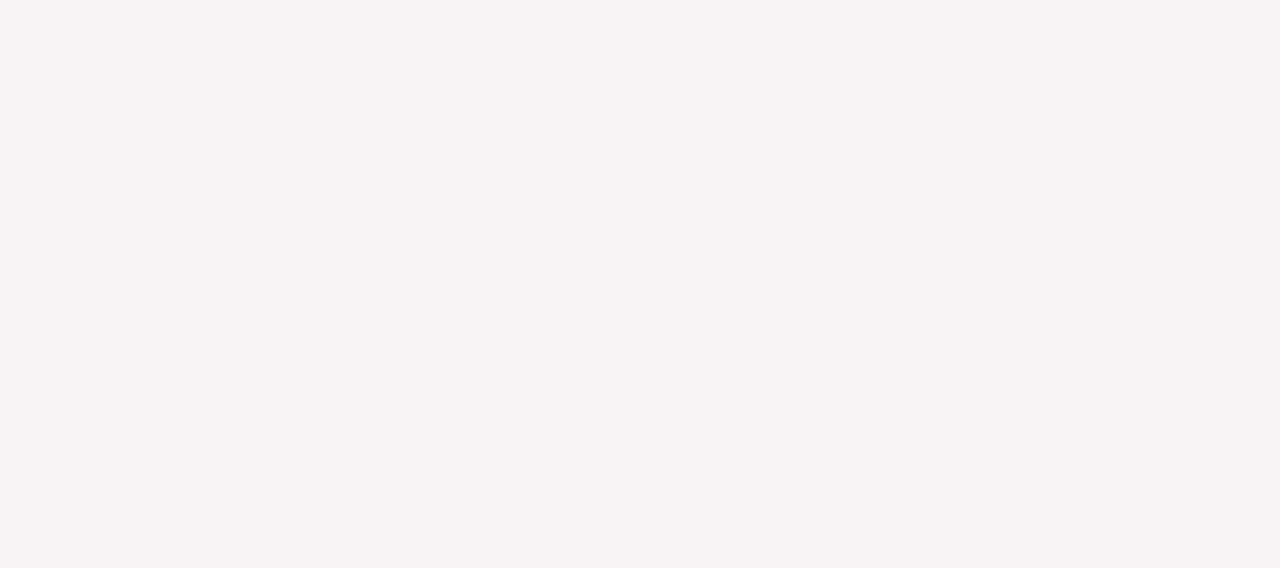
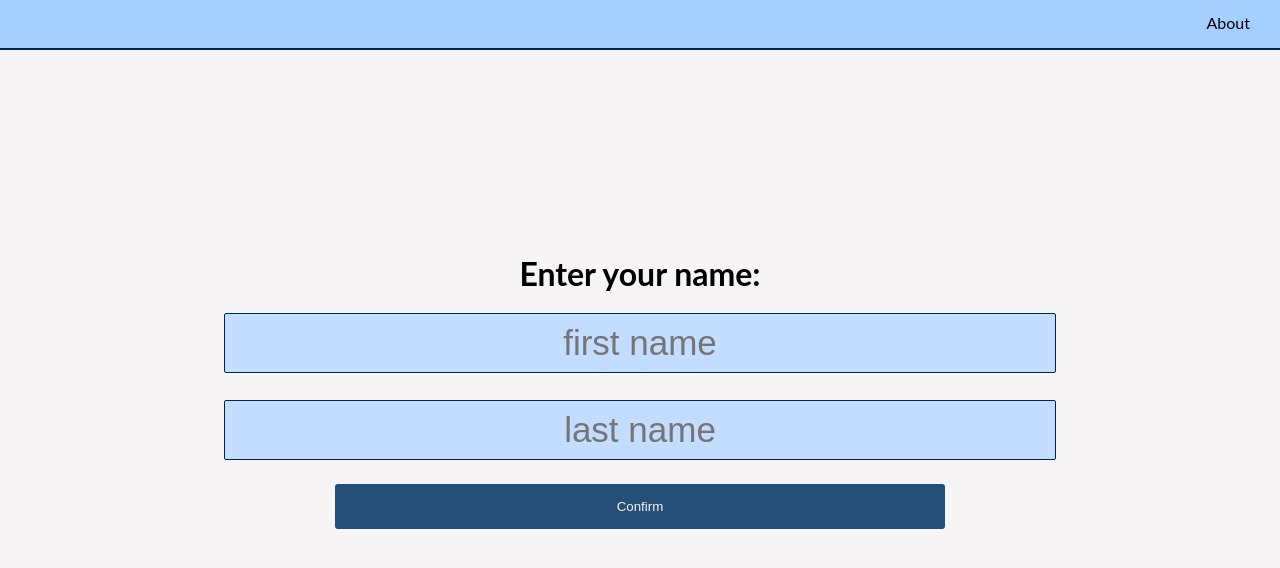
Before and after one commit to RaphaelP07/agendas_fe, a React (Create React App) app: page /agendas/prompt in a window 1280 px wide. Before the commit this address had no page. Shown: the top 568 px of the page. Built offline with nearby package versions, Linux system fonts and the light colour scheme.

Commit message:
added name prompt feat

```diff
--- a/src/App.css
+++ b/src/App.css
@@ -11,8 +11,8 @@
   --main-med-blue: #45a2ff;
   --main-light-blue: #a4cfff;
   --main-white: #F6F4F5;
-  --main-dark-red: #582329;
-  --main-light-red: #c1848a;
+  --main-dark-red: #6f242d;
+  --main-light-red: #af2d3a;
 }
 
 body {
@@ -83,6 +83,13 @@ th {
   margin: 0 10px 0 10px
 }
 
+.main-container {
+  display: flex;
+  justify-content: center;
+  flex-direction: column;
+  text-align: center;
+}
+
 .auth-container {
   display: flex;
   justify-content: center;
@@ -130,7 +137,7 @@ th {
 }
 
 .logout-btn {
-  background-color: var(--main-light-red);
+  background-color: var(--main-dark-red);
 }
 
 .form-container {
@@ -147,6 +154,23 @@ th {
 
 .form {
   width: 100%;
+}
+
+.prompt-form {
+  display: flex;
+  flex-direction: column;
+  align-items: center;
+}
+
+.prompt-form > input {
+  text-align: center;
+}
+
+.long-form {
+  width: 65vw;
+  height: 60px;
+  margin: 20px;
+  font-size: 35px;
 }
 
 .form-btn {
@@ -211,6 +235,17 @@ input, textarea {
   cursor: pointer;
 }
 
+.prompt-btn {
+  color: var(--main-white);
+  width: 70%;
+  margin: 17px;
+  height: 45px;
+  border-radius: 3px;
+  border: none;
+  background-color: #254e78;
+  cursor: pointer;
+}
+
 .login-btn:hover {
   background-color: #3772ad;
 }
@@ -220,7 +255,7 @@ input, textarea {
 }
 
 .logout-btn:hover {
-  background-color: var(--main-dark-red);
+  background-color: var(--main-light-red);
 }
 
 .login-btn:active {
@@ -240,7 +275,7 @@ input, textarea {
 }
 
 .logout-btn:active {
-  background-color: var(--main-light-red);
+  background-color: var(--main-dark-red);
 }
 
 a:link {
--- a/src/App.jsx
+++ b/src/App.jsx
@@ -4,6 +4,8 @@ import { GlobalProvider } from "./context/GlobalState";
 import { useState, useEffect } from "react";
 import Login from "./components/Login";
 import SignUp from "./components/SignUp";
+import NamePrompt from "./components/NamePrompt";
+import Dashboard from "./components/Dashboard";
 
 function App() {
   const [loggedUser, setLoggedUser] = useState("");
@@ -23,6 +25,26 @@ function App() {
               />
             }
           />
+          <Route
+            path="/agendas/prompt"
+            element={
+              <NamePrompt
+                loggedUser={loggedUser}
+                setLoggedUser={(email) => setLoggedUser(email)}
+                setLoggedID={(id) => setLoggedID(id)}
+              />
+            }
+          />
+          <Route
+            path="/agendas/dashboard"
+            element={
+              <Dashboard
+                loggedUser={loggedUser}
+                setLoggedUser={(email) => setLoggedUser(email)}
+                setLoggedID={(id) => setLoggedID(id)}
+              />
+            }
+          />
           <Route path="/agendas/signup" element={<SignUp/>}/>
         </Routes>
       </GlobalProvider>
--- /dev/null
+++ b/src/components/Dashboard.jsx
@@ -0,0 +1,13 @@
+import React from 'react'
+import Nav from "./Nav";
+
+const Dashboard = () => {
+  return (
+    <div className='container'>
+      <Nav />
+      Dashboard
+    </div>
+  )
+}
+
+export default Dashboard
--- a/src/components/Login.jsx
+++ b/src/components/Login.jsx
@@ -28,8 +28,8 @@ const Login = ({ setLoggedUser, setLoggedID }) => {
     e.preventDefault();
 
     axios
-      .post(`${baseURL}/api/v1login`, {
-        user: {
+      .post(`${baseURL}/login`, {
+        api_v1_user: {
           email: email,
           password: password
         }
@@ -42,10 +42,14 @@ const Login = ({ setLoggedUser, setLoggedID }) => {
         setToken(token);
         setLoggedUser(email);
         setLoggedID(id);
-        localStorage.setItem("loggedID", id);
-        localStorage.setItem("loggedUser", email);
-        localStorage.setItem("headers", JSON.stringify(token));
-        navigate("/agendas/prompt");
+        localStorage.setItem("agendasLoggedID", id);
+        localStorage.setItem("agendasLoggedUser", email);
+        localStorage.setItem("agendasToken", JSON.stringify(token));
+        if (res.data.data.first_name === null && res.data.data.last_name === null) {
+          navigate("/agendas/prompt");
+        } else {
+          navigate("/agendas/dashboard");
+        }
       })
       .catch((error) => {
         if (error) {
--- /dev/null
+++ b/src/components/NamePrompt.jsx
@@ -0,0 +1,84 @@
+import React from 'react'
+import { Link, useNavigate } from "react-router-dom";
+import { GlobalContext } from "../context/GlobalState";
+import { useState, useContext, useEffect } from "react";
+import axios from "axios";
+import Nav from "./Nav";
+
+const NamePrompt = () => {
+  const navigate = useNavigate();
+  const { baseURL, token } = useContext(GlobalContext);
+  const [lastName, setLastName] = useState("");
+  const [firstName, setFirstName] = useState("");
+  const [formError, setFormError] = useState(false);
+  const [message, setMessage] = useState('')
+
+  const onChange = (e) => {
+    switch (e.target.id) {
+      case "firstName":
+        setFirstName(e.target.value);
+        break;
+      case "lastName":
+        setLastName(e.target.value);
+        break;
+    }
+  };
+
+  const onSubmit = (e) => {
+    e.preventDefault();
+    console.log(token)
+    axios({
+      method: "post",
+      url: `${baseURL}/users/name`,
+      headers: token,
+      data: {
+        first_name: firstName,
+        last_name: lastName
+      }
+    }).then((res) => {
+      navigate("/agendas/dashboard");
+    }).catch((error) => {
+      if (error) {
+        setFormError(true);
+        setMessage(error.response.data)
+      }
+    })
+  }
+
+  return (
+    <div className='container'>
+      <Nav />
+      <div className="main-container">
+        <form className="prompt-form" onSubmit={onSubmit}>
+          <h1>Enter your name:</h1>
+          <input
+            required
+            className="input-form long-form"
+            type="firstName"
+            id="firstName"
+            name="firstName"
+            placeholder="first name"
+            value={firstName}
+            onChange={onChange}
+          ></input>
+          <input
+            required
+            className="input-form long-form"
+            type="lastName"
+            id="lastName"
+            name="lastName"
+            placeholder="last name"
+            value={lastName}
+            onChange={onChange}
+          ></input>
+          <span className={formError === false ? "display-none" : "text-error"}>
+            {message}
+          </span>
+          <button className='prompt-btn'>Confirm</button>
+        </form>
+      </div>
+    </div>
+  )
+}
+
+export default NamePrompt
--- a/src/components/SignUp.jsx
+++ b/src/components/SignUp.jsx
@@ -45,8 +45,8 @@ const SignUp = () => {
     } else
 
     axios
-      .post(`${baseURL}signup`, {
-        user: {
+      .post(`${baseURL}/signup`, {
+        api_v1_user: {
           email: email,
           password: password
         }
--- a/src/context/AppReducer.jsx
+++ b/src/context/AppReducer.jsx
@@ -0,0 +1,11 @@
+export default (state, action) => {
+  switch (action.type) {
+    case "SET_TOKEN":
+      return {
+        ...state,
+        token: action.payload,
+      };
+    default:
+      return state;
+  }
+};
--- a/src/context/GlobalState.jsx
+++ b/src/context/GlobalState.jsx
@@ -3,7 +3,7 @@ import AppReducer from "./AppReducer";
 
 // initial state
 const initialState = {
-  token: ''
+  token: localStorage.getItem('agendasToken') === null ? '' : localStorage.getItem('agendasToken')
 };
 
 // create context
@@ -12,7 +12,7 @@ export const GlobalContext = createContext(initialState);
 // provider component
 export const GlobalProvider = ({ children, headers }) => {
   const [state, dispatch] = useReducer(AppReducer, initialState);
-  const baseURL = "http://localhost:3000.api/v1";
+  const baseURL = "http://localhost:3000/api/v1";
 
   //Actions
   function setToken(token) {
```
